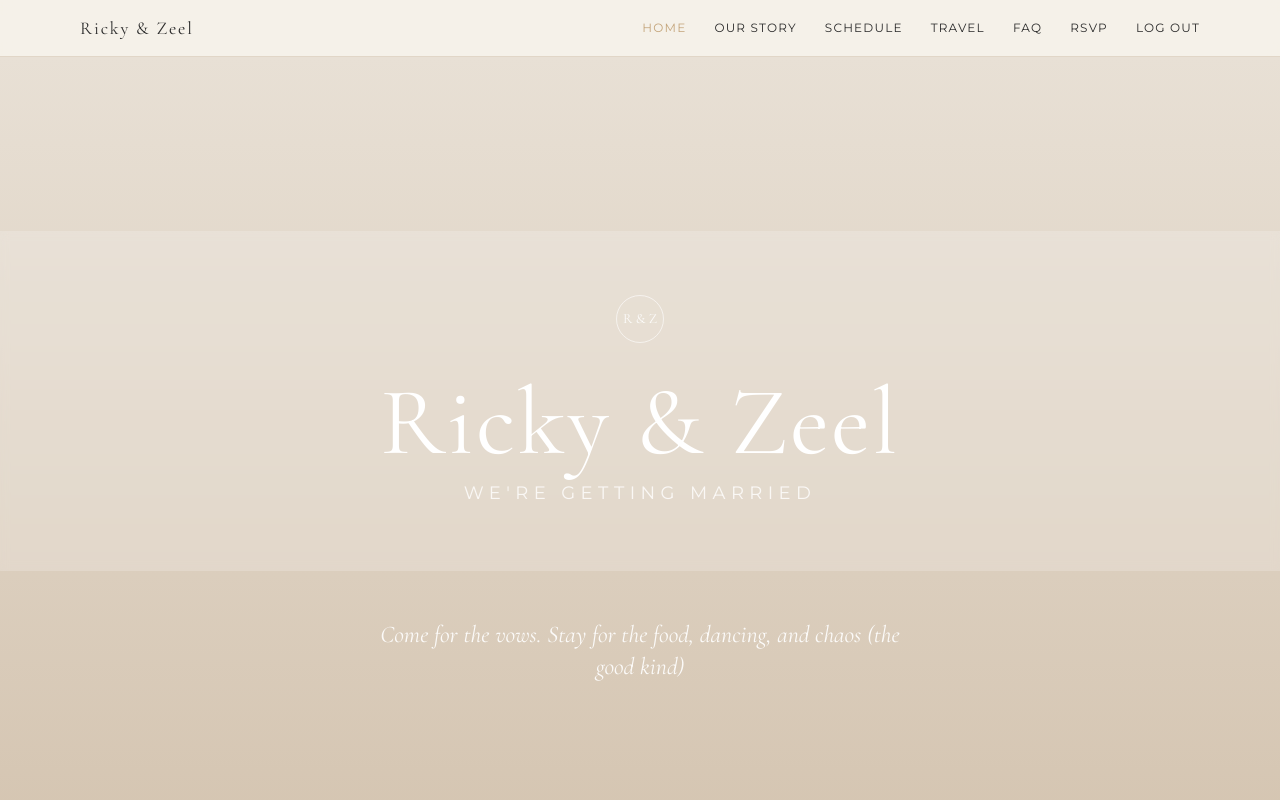
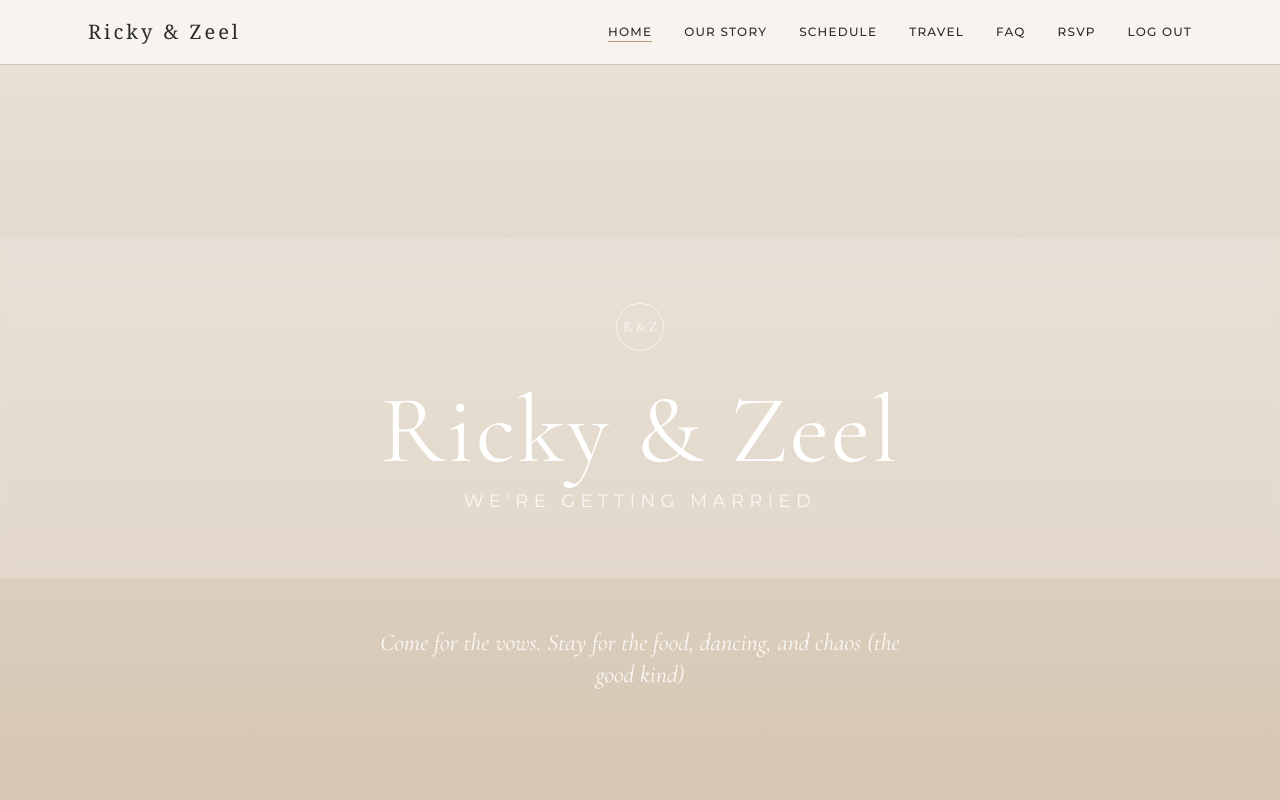
Before and after one commit to dhruvvdave/rickyzeelwebsite, a React (Vite) app: page / in a window 1280 px wide. Both pictures are taken after typing "name@example.com" into the empty fields and a click on the button "Continue". Shown: the top 800 px of the page. Built offline with nearby package versions, Linux system fonts and the light colour scheme; a web font is replaced by a local one.

Commit message:
Add Header component to the project - 2026-03-04 23:30:07

```diff
--- a/src/components/Header.jsx
+++ b/src/components/Header.jsx
@@ -8,7 +8,7 @@ const NAV_LINKS = [
   { to: '/schedule', label: 'Schedule' },
   { to: '/travel', label: 'Travel' },
   { to: '/faq', label: 'FAQ' },
-  { to: '/rsvp', label: 'RSVP' },
+  { to: '/rsvp', label: 'RSVP' }
 ]
 
 export default function Header() {
@@ -16,21 +16,22 @@ export default function Header() {
   const [menuOpen, setMenuOpen] = useState(false)
 
   return (
-    <header className="sticky top-0 z-40 bg-cream/95 backdrop-blur border-b border-taupe/60">
-      <div className="max-w-6xl mx-auto px-4 h-14 flex items-center justify-between">
-        <Link to="/" className="font-serif text-lg tracking-widest text-charcoal hover:text-accent transition-colors">
-          Ricky & Zeel
+    <header style={{ backgroundColor: 'rgba(247,243,238,0.96)', backdropFilter: 'blur(8px)', borderBottom: '1px solid var(--taupe)' }} className="sticky top-0 z-40">
+      <div className="max-w-6xl mx-auto px-6 h-16 flex items-center justify-between">
+        <Link to="/" className="font-display text-xl tracking-elegant" style={{ color: 'var(--charcoal)' }}>
+          Ricky &amp; Zeel
         </Link>
 
         {/* Desktop nav */}
-        <nav className="hidden md:flex items-center gap-7" aria-label="Main navigation">
+        <nav className="hidden md:flex items-center gap-8" aria-label="Main navigation">
           {NAV_LINKS.map(({ to, label }) => (
             <NavLink
               key={to}
               to={to}
               className={({ isActive }) =>
-                `font-sans text-xs tracking-widest uppercase transition-colors ${isActive ? 'text-accent' : 'text-charcoal hover:text-accent'}`
+                `nav-link text-xs font-medium uppercase tracking-widest transition-colors ${isActive ? 'active' : ''}`
               }
+              style={{ color: 'var(--charcoal)' }}
             >
               {label}
             </NavLink>
@@ -38,7 +39,8 @@ export default function Header() {
           {isAuthenticated && (
             <button
               onClick={logout}
-              className="font-sans text-xs tracking-widest uppercase text-charcoal hover:text-accent transition-colors"
+              className="nav-link text-xs font-medium uppercase tracking-widest transition-colors"
+              style={{ color: 'var(--charcoal)' }}
             >
               Log out
             </button>
@@ -47,8 +49,9 @@ export default function Header() {
 
         {/* Mobile hamburger */}
         <button
-          className="md:hidden text-charcoal p-2"
+          className="md:hidden p-2"
           aria-label="Toggle menu"
+          style={{ color: 'var(--charcoal)' }}
           onClick={() => setMenuOpen(o => !o)}
         >
           {menuOpen ? '✕' : '☰'}
@@ -57,15 +60,20 @@ export default function Header() {
 
       {/* Mobile menu */}
       {menuOpen && (
-        <nav className="md:hidden bg-cream border-t border-taupe/60 px-4 py-4 flex flex-col gap-4" aria-label="Mobile navigation">
+        <nav
+          className="md:hidden border-t px-6 py-4 flex flex-col gap-4"
+          style={{ backgroundColor: 'var(--cream)', borderColor: 'var(--taupe)' }}
+          aria-label="Mobile navigation"
+        >
           {NAV_LINKS.map(({ to, label }) => (
             <NavLink
               key={to}
               to={to}
               onClick={() => setMenuOpen(false)}
               className={({ isActive }) =>
-                `font-sans text-xs tracking-widest uppercase py-1 transition-colors ${isActive ? 'text-accent' : 'text-charcoal'}`
+                `text-xs font-medium uppercase tracking-widest py-1 transition-colors ${isActive ? 'active' : ''}`
               }
+              style={{ color: 'var(--charcoal)' }}
             >
               {label}
             </NavLink>
@@ -73,7 +81,8 @@ export default function Header() {
           {isAuthenticated && (
             <button
               onClick={() => { logout(); setMenuOpen(false) }}
-              className="font-sans text-xs tracking-widest uppercase text-charcoal text-left py-1"
+              className="text-xs font-medium uppercase tracking-widest text-left py-1"
+              style={{ color: 'var(--charcoal)' }}
             >
               Log out
             </button>
```
